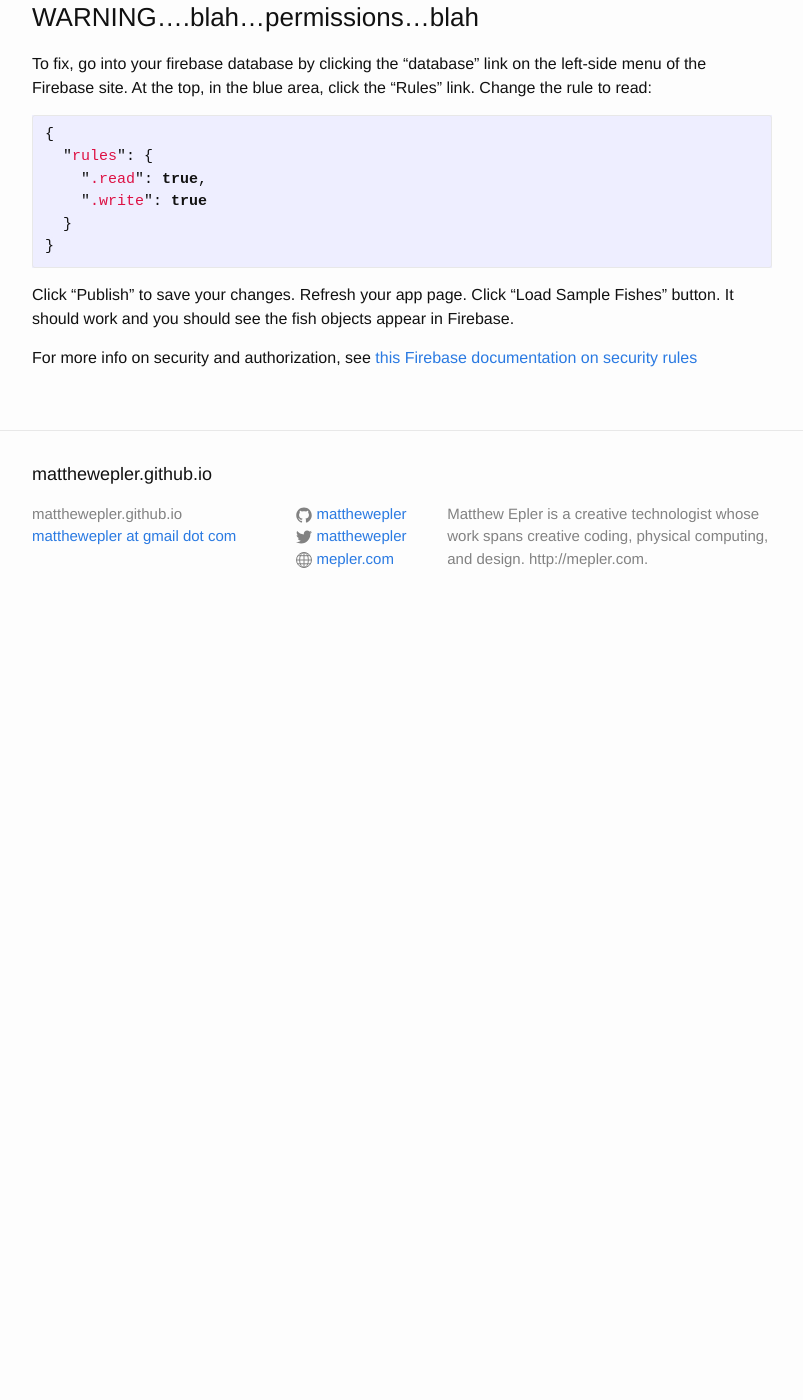
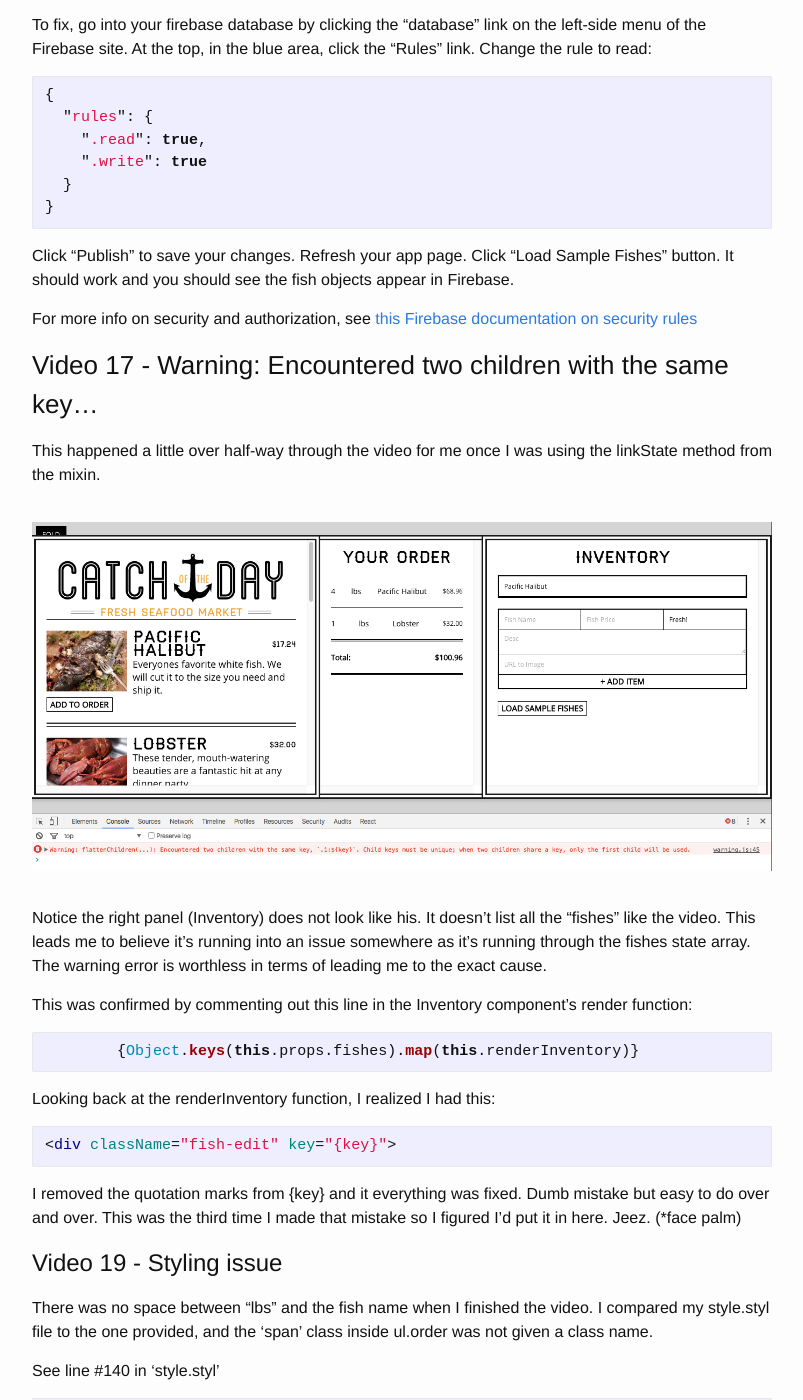
Before and after one commit to matthewepler/matthewepler.github.io, a Jekyll site: the page built from _posts/2016-05-27-react4beginners.md, in a window 1280 px wide and 1400 px high, scrolled down 1624 px. Shown: the whole window, without its empty margins (238-1041 px from the left). Built offline with Jekyll 4.4.1, drawn with Linux system fonts in a browser that asks for light colours; before the commit the page ends 2254 px from its top, so only the background shows below that; some of the changed text lies outside the part shown.

Commit message:
added two new ones

````diff
--- a/_config.yml
+++ b/_config.yml
@@ -20,3 +20,5 @@ homepage: mepler.com
 
 # Build settings
 markdown: kramdown
+kramdown:
+  input: GFM
--- a/_posts/2016-05-27-react4beginners.md
+++ b/_posts/2016-05-27-react4beginners.md
@@ -4,6 +4,7 @@
 date:   2016-05-05 12:00:00 -0500
 summary: "Errors I encountered + fixes, in case you're having the same issues while following the videos."
 ---
+<!-- YO MATT - If you're getting an error related to kramdown, use this command to build or serve : 'bundle exec jekyll serve' -->
 
 ![React For Beginners Webpage Screenshot]({{site.url}}/images/react4Beginners/react4Beginners.png)
 
@@ -13,7 +14,7 @@
 
 I've put some of the errors and fixes I found below in case anyone else finds them useful. I could be blind, but I didn't see a users forum for the tutorial series - so here's a place to keep notes. If you have one I should add, just email me!
 
-### Video 7 - deprecated error for history stuff
+### Video 7 - 'createBrowserHistory' Warning
 
 At the top of your file, the video says to do this:
 
@@ -29,7 +30,7 @@
 
 Your Router should look like this:
 
-```javascript
+```jsx
 /*
 	Routes
 */
@@ -44,7 +45,8 @@
 
 more info here: [react-router README.md on github](https://github.com/reactjs/react-router)
 
-### Video 14 - ERROR in console reads: FIREBASE WARNING....blah...permissions...blah
+### Video 14 - Firebase Warning (and fail)
+
 To fix, go into your firebase database by clicking the "database" link on the left-side menu of the Firebase site. At the top, in the blue area, click the "Rules" link. Change the rule to read:
 
 ```javascript
@@ -59,3 +61,40 @@
 Click "Publish" to save your changes. Refresh your app page. Click "Load Sample Fishes" button. It should work and you should see the fish objects appear in Firebase.
 
 For more info on security and authorization, see [this Firebase documentation on security rules](https://firebase.google.com/docs/database/security/quickstart#numbered)
+
+### Video 17 - Warning: Encountered two children with the same key...
+
+This happened a little over half-way through the video for me once I was using the linkState method from the mixin.
+
+![Error screengrab]({{site.url}}/images/react4Beginners/17.png)
+
+Notice the right panel (Inventory) does not look like his. It doesn't list all the "fishes" like the video. This leads me to believe it's running into an issue somewhere as it's running through the fishes state array. The warning error is worthless in terms of leading me to the exact cause.
+
+This was confirmed by commenting out this line in the Inventory component's render function:
+
+```jsx
+	{Object.keys(this.props.fishes).map(this.renderInventory)}
+```
+
+Looking back at the renderInventory function, I realized I had this:
+
+```jsx
+<div className="fish-edit" key="{key}">
+```
+
+I removed the quotation marks from {key} and it everything was fixed. Dumb mistake but easy to do over and over. This was the third time I made that mistake so I figured I'd put it in here. Jeez. (*face palm)
+
+# Video 19 -  Styling issue
+
+There was no space between "lbs" and the fish name when I finished the video. I compared my style.styl file to the one provided, and the 'span' class inside ul.order was not given a class name.
+
+See line #140 in 'style.styl'
+```css
+span.count
+      position relative
+      overflow hidden
+      float left // only works if it's floated?!
+      span
+        display inline-block
+        // transition all 0.5s
+```
````
Also changed, not shown: images/react4Beginners/17.png (added), 1 other file.
